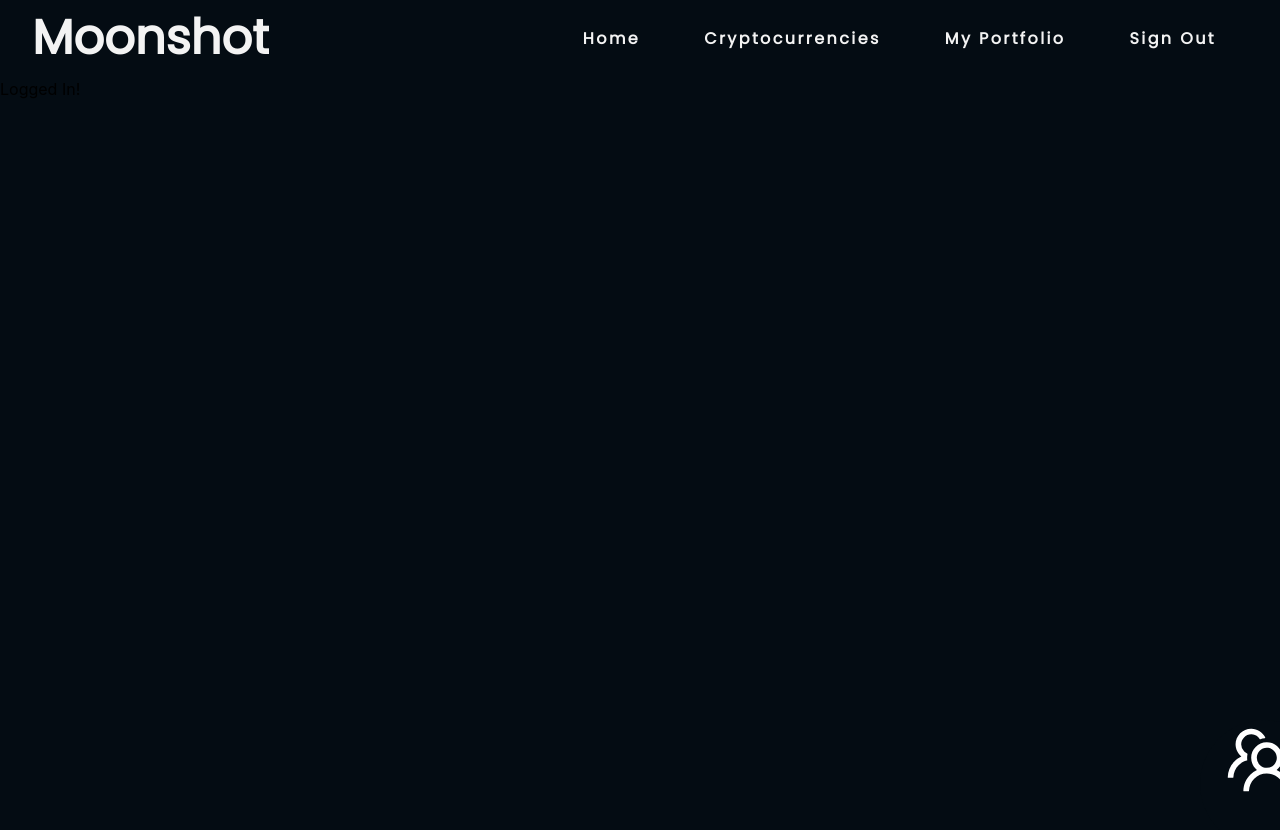
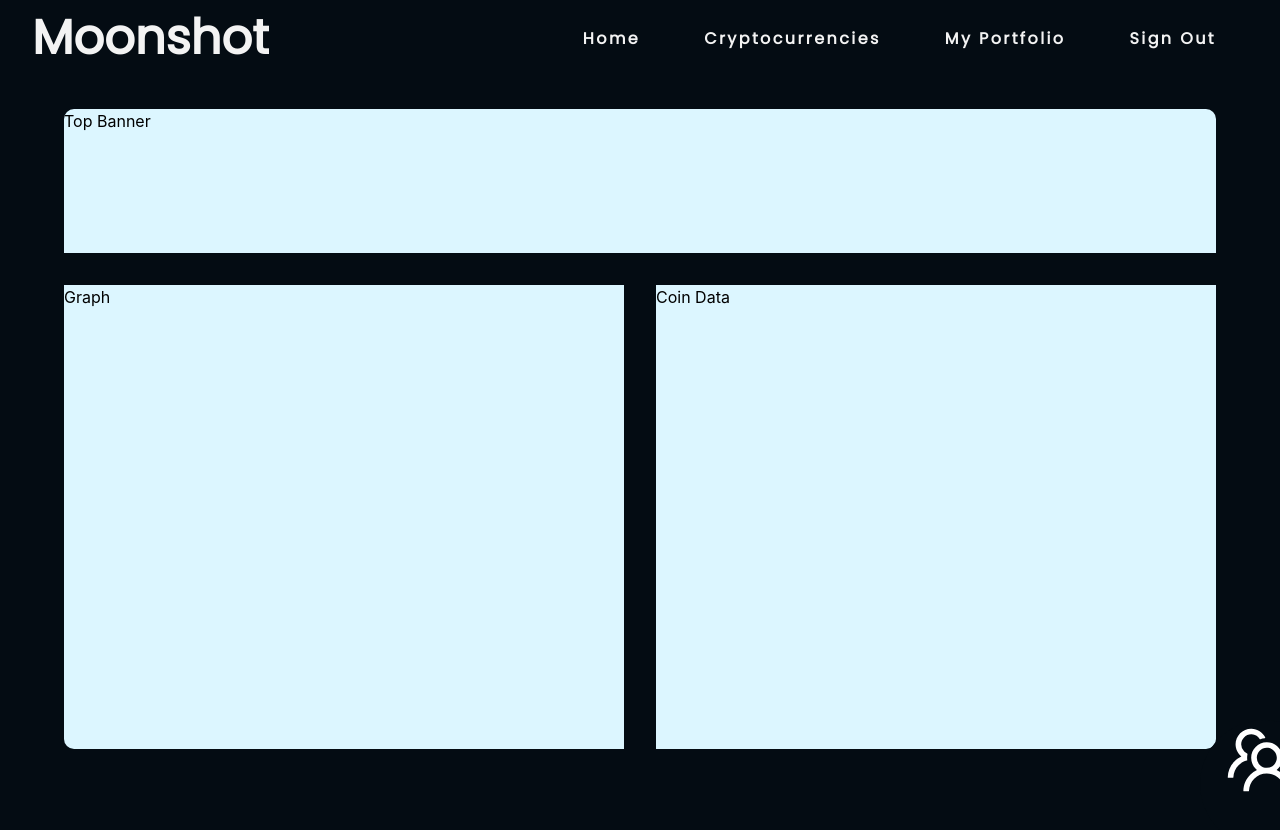
Before and after one commit to IrvHenri/moonshot, a React (Create React App) app in the folder client/: page /portfolio in a window 1280 px wide. Both pictures are taken after a click on the button "Create your Portfolio". Shown: the top 830 px of the page. Built offline with nearby package versions, Linux system fonts and the light colour scheme.

Commit message:
Added basic css styling for portfolio dashboard layout

```diff
--- a/client/src/components/Portfolio/LoggedIn.js
+++ b/client/src/components/Portfolio/LoggedIn.js
@@ -1,4 +1,5 @@
 import { useState } from "react"
+import PortfolioDashboard from "./PortfolioDashboard";
 import sampleGraph from "../../images/sample-graph.jpg";
 
 const LoggedIn = () => {
@@ -6,7 +7,7 @@ const LoggedIn = () => {
   return userHasPortfolio
   ?
   //View My Portfolio
-  <div>Logged In!</div>
+  <PortfolioDashboard />
   :
   //Create A New Portfolio
   <div className="portfolio-jumbo">
--- a/client/src/components/Portfolio/PortfolioDashboard.js
+++ b/client/src/components/Portfolio/PortfolioDashboard.js
@@ -1,14 +1,14 @@
 const PortfolioDashboard = () => {
   return <div className='portfolio-dashboard'>
     <div className='portfolio-top-banner'>
-
+      Top Banner
     </div>
     <div className='portfolio-info-container'>
       <div className='portfolio-graph'>
-
+        Graph
       </div>
       <div className='portfolio-coin-data'>
-
+        Coin Data
       </div>
     </div>
   </div>
--- a/client/src/components/Portfolio/index.css
+++ b/client/src/components/Portfolio/index.css
@@ -62,3 +62,36 @@
   height: auto;
   margin-bottom: 1em;
 }
+
+.portfolio-dashboard{
+  display: flex;
+  flex-direction: column;
+  margin: 2em auto;
+  width: 90%;
+  height: 80vh;
+  border-radius: 10px;
+  color: black;
+}
+
+.portfolio-top-banner {
+  width: 100%;
+  height: 18vh;
+  margin-bottom: 2em;
+  background-color: var(--secondary-bg-color);
+}
+
+.portfolio-info-container{
+  display: flex;
+  flex: 1;
+}
+
+.portfolio-graph{
+  flex: 1;
+  margin-right: 2em;
+  background-color: var(--secondary-bg-color);
+}
+
+.portfolio-coin-data{
+  flex: 1;
+  background-color: var(--secondary-bg-color);
+}
```
